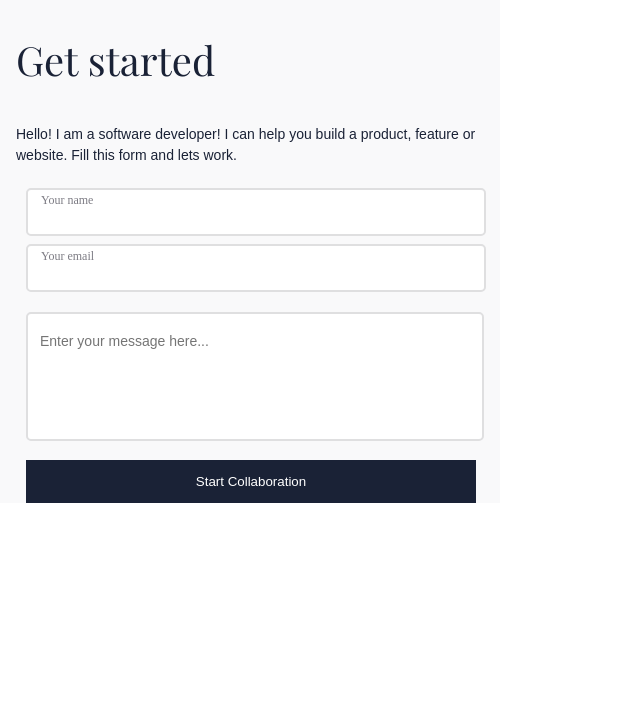
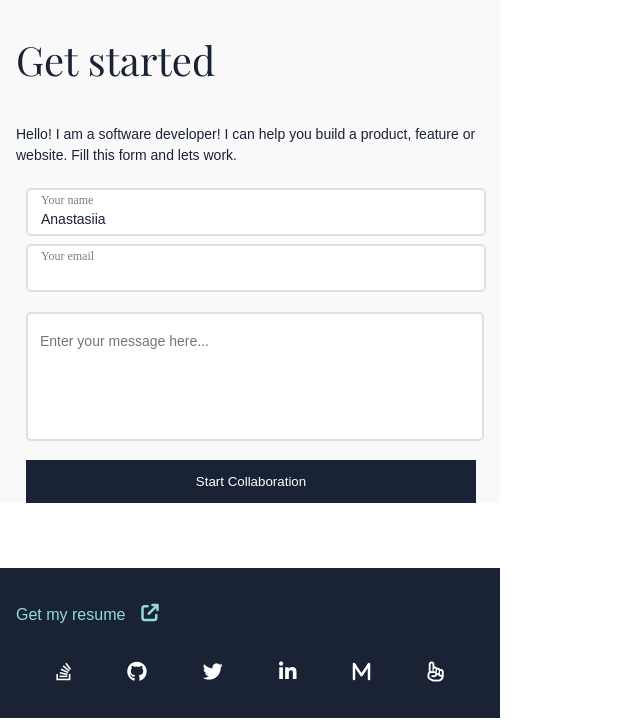
Before and after one commit to fitz95/Portfolio-Microverse-, a website: page index.html in a window 1280 px wide. Shown: the part 4189-4915 px from the top of the page, without its empty margins (0-640 px from the left). Before the commit the page ends 4757 px from the top, so only its background shows below. Drawn offline with nearby package versions, Linux system fonts and the light colour scheme; a web font is replaced by a local one.

Commit message:
added footer section with corresponding css

```diff
--- a/index.html
+++ b/index.html
@@ -217,13 +217,13 @@
             <div class="form-wrapper">
 
               <div class='full-input'><label for='name'> Your name</label>
-                <input class="input" type='text' name='name'></input></div>
+                <input class="input" id="name" type='text' name='name' required placeholder="Anastasiia"></input></div>
 
               <div class='full-input'><label for='email'> Your email</label>
-                <input class="input" type='text' name='email'></input></div>
+                <input class="input" id="email" type='email' name='email'></input></div>
 
               <div class="textarea-input">
-                <textarea class="textarea" placeholder="Enter your message here..."></textarea>
+                <textarea class="textarea" id="message" name="message" placeholder="Enter your message here..."></textarea>
               </div>
 
               <div class="form-button">
@@ -234,6 +234,18 @@
         </div>
       </section>
       <section id="footer">
+        <div class="resume">
+          <p class="paragraph">Get my resume</p>
+          <i class="fa-solid fa-arrow-up-right-from-square"></i>
+        </div>
+        <div class="social-media-icon">
+          <i class="fab fa-stack-overflow"></i>
+          <i class="fa-brands fa-github"></i>
+          <i class="fa-brands fa-twitter"></i>
+          <i class="fa-brands fa-linkedin"></i>
+          <i class="fa-solid fa-m"></i>
+          <i class="fa-regular fa-hand-point-up"></i>
+        </div>
       </section>
     </main>
   </body>
--- a/style.css
+++ b/style.css
@@ -338,6 +338,12 @@ li {
   padding-left: 10px;
 }
 
+#name::placeholder {
+  color: #1A2236;
+  font-size: 14px;
+  line-height: 21px;
+}
+
 label {
   display: block;
   font-size: 12px;
@@ -384,3 +390,39 @@ label {
   text-align: center;
   margin-right: -10px;
 }
+
+#footer {
+  background: #1A2236;
+  height: 150px;
+  display: flex;
+  flex-direction: column;
+  justify-content: space-evenly;
+}
+
+#footer .resume {
+  display: flex;
+  flex-wrap: nowrap;
+  justify-content: flex-start;
+  align-items: baseline;
+}
+#footer .resume .paragraph {
+  color: #92DCDC;
+  font-size: 16px;
+  font-weight: 500;
+  line-height: 24px;
+  display: inline;
+  margin: 0px 16px;
+}
+#footer .resume .fa-arrow-up-right-from-square {
+  color: #92DCDC;
+  font-size: 20px;
+}
+#footer .social-media-icon {
+  display: flex;
+  flex-wrap: nowrap;
+  color: white;
+  justify-content: space-evenly;
+}
+#footer .social-media-icon i {
+  font-size: 20px;
+}
```
